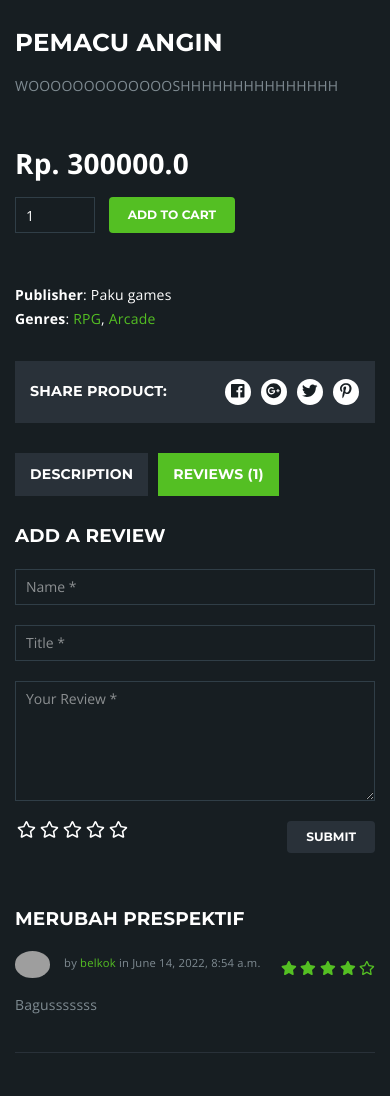
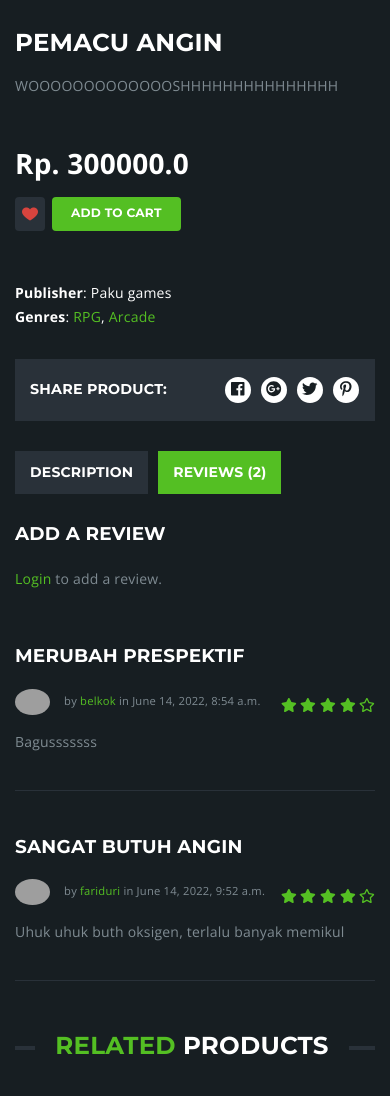
Before and after one commit to josevernando/Sprout-Game-Store, a Django app: page /product/1 in a window 390 px wide, after a click that opens the changed part. Shown: the part 1094-2190 px from the top of the page. Run offline with Django 4.2, Linux system fonts and the light colour scheme; data comes from the database, SQL or seed files in the repository; some libraries are stand-ins or nearby versions; some web fonts are replaced; grey boxes are pictures that could not be loaded.

Commit message:
Modify Store Product

```diff
--- a/sproutg/base/forms.py
+++ b/sproutg/base/forms.py
@@ -1,5 +1,4 @@
-from dataclasses import field
-from .models import Profile
+from .models import Profile, Review
 from django.contrib.auth.models import User
 from django.contrib.auth.forms import UserCreationForm
 from django.forms import ModelForm
@@ -89,7 +88,6 @@ class ProfileForm(ModelForm):
         )
 
 
-
     class Meta:
         model = Profile
         fields = ['profile_pic', 'full_name', 'birth_date', 'description']
@@ -97,3 +95,29 @@ class ProfileForm(ModelForm):
     def getAllExceptPic(self):
         print(self.fields['profile_pic'])
         return [self['full_name'],self['birth_date'],self['description']]
+
+class ReviewForm(ModelForm):
+    def __init__(self, *args, **kwargs):
+        super().__init__(*args, **kwargs)
+
+        self.fields['title'].widget.attrs.update({
+                'type': 'text',
+                'name': 'full_name',
+                'maxlength': '200',
+                'class': 'required form-control',
+                'placeholder': 'Review Title'
+            }
+        )
+        self.fields['body'].widget.attrs.update({
+                'name': 'description',
+                'cols': '40',
+                'rows': '6',
+                'class': 'required form-control',
+                'placeholder': 'Leave a Review'
+            }
+        )
+
+
+    class Meta:
+        model = Review
+        fields = ['title', 'body']
--- a/sproutg/base/models.py
+++ b/sproutg/base/models.py
@@ -1,4 +1,3 @@
-from email.policy import default
 from django.db import models
 from django.contrib.auth.models import User
 
@@ -64,7 +63,7 @@ class Review(models.Model):
     updated = models.DateTimeField(auto_now=True)
     created = models.DateTimeField(auto_now_add=True)
 
-    customer = models.ForeignKey(Customer, on_delete=models.SET_NULL, null=True)
+    profile = models.ForeignKey(Profile, on_delete=models.SET_NULL, null=True)
     game = models.ForeignKey(Game, on_delete=models.SET_NULL, null=True)
 
     def __str__(self):
--- a/sproutg/base/templates/base/store-product.html
+++ b/sproutg/base/templates/base/store-product.html
@@ -56,13 +56,20 @@
 							</div>
 							<!-- START: Add to Cart -->
 							<div class="nk-gap-2"></div>
-							<form action="{% url 'addToList' 'cart' game.id %}" class="nk-product-addtocart">
+							<div class="nk-product-addtocart">
 								<div class="nk-product-price">Rp. {{game.price}}</div>
 								<div class="nk-gap-1"></div>
 								<div class="input-group">
-									<input type="number" class="form-control" value="1" min="1" max="21">
-									<button class="nk-btn nk-btn-rounded nk-btn-color-main-1">Add to Cart</button>
+									<a href="{% url 'addToList' 'wishlist' game.id %}" class="nk-btn nk-btn-rounded nk-btn-color-dark-3 px-2">
+										<img src="{% static 'assets/images/heart-icon.png'%}" class="pict-icon m-0" alt="">
+									</a>
+									<span class="mx-1"></span>
+									<a href="{% url 'addToList' 'cart' game.id %}" class="nk-btn nk-btn nk-btn-rounded nk-btn-color-main-1">Add to Cart</a>
 								</div>
+							</div>
+
+							<form action="{% url 'addToList' 'cart' game.id %}" class="nk-product-addtocart">
+
 							</form>
 							<div class="nk-gap-3"></div>
 							<!-- END: Add to Cart -->
@@ -144,17 +151,13 @@
 								<!-- START: Reply -->
 								<h3 class="h4">Add a Review</h3>
 								<div class="nk-reply">
-									<form action="#" class="nk-form">
-										<div class="row vertical-gap sm-gap">
-											<div class="col-sm-6">
-												<input type="text" class="form-control required" name="name" placeholder="Name *">
-											</div>
-											<div class="col-sm-6">
-												<input type="text" class="form-control required" name="title" placeholder="Title *">
-											</div>
-										</div>
+									{% if request.user.is_authenticated %}
+									<form method="POST" class="nk-form">
+										{% csrf_token %}
+										{% for field in form %}
+										{{field}}
 										<div class="nk-gap-1"></div>
-										<textarea class="form-control required" name="message" rows="5" placeholder="Your Review *" aria-required="true"></textarea>
+										{% endfor %}
 										<div class="nk-gap-1"></div>
 										<div class="nk-rating">
 											<input type="radio" id="review-rate-5" name="review-rate" value="5">
@@ -185,6 +188,9 @@
 										</div>
 										<button class="nk-btn nk-btn-rounded nk-btn-color-dark-3 float-right">Submit</button>
 									</form>
+									{% else %}
+									<a href="{% url 'login' %}"> Login</a> to add a review.
+									{% endif %}
 								</div>
 								<!-- END: Reply -->
 								<div class="clearfix"></div>
@@ -195,8 +201,8 @@
 									<div class="nk-comment">
 										<h4>{{review.title}}</h4>
 										<div class="nk-comment-meta">
-											<img src="{% url review.customer.profilw %}" alt="Witch Murder" class="rounded-circle" width="35">
-											by <a href="{% url 'profile' review.customer.user.id%}">{{review.customer.user.username}}</a> in {{review.created}}
+											<img src="{{ review.profile.profile_pic.url }}" alt="Witch Murder" class="rounded-circle" width="35">
+											by <a href="{% url 'profile' review.profile.user.id%}">{{review.profile.user.username}}</a> in {{review.created}}
 											<div class="nk-review-rating" data-rating="4.5"> <i class="fa fa-star"></i> <i class="fa fa-star"></i> <i class="fa fa-star"></i> <i class="fa fa-star"></i> <i class="far fa-star"></i></div>
 										</div>
 										<div class="nk-comment-text">
--- a/sproutg/base/views.py
+++ b/sproutg/base/views.py
@@ -7,7 +7,7 @@ from django.db.models import Q
 
 from django.shortcuts import render, redirect
 from .models import Genre, Review, Game, Customer, Profile
-from .forms import SignUpForm, ProfileForm
+from .forms import SignUpForm, ProfileForm, ReviewForm
 
 # Create your views here.
 
@@ -73,9 +73,18 @@ def storeProduct(request, pk):
     game = Game.objects.get(id=pk)
     reviews = Review.objects.filter(game=game)
     highlights = Game.objects.all()[:3]
+    form = ReviewForm()
+    curProfile = Profile.objects.get(user=request.user) if request.user.is_authenticated else None
 
-    curProfile = Profile.objects.get(user=request.user) if request.user.is_authenticated else None
-    context = {'curProfile': curProfile, 'game': game, 'crumbs': crumbs, 'page': page, 'genres': genres, 'highlights': highlights, 'reviews': reviews}
+    if request.method == 'POST':
+        form = ReviewForm(request.POST)
+        if form.is_valid():
+            review = form.save(commit=False)
+            review.profile = curProfile
+            review.game = game
+            review.save()
+
+    context = {'curProfile': curProfile, 'game': game, 'crumbs': crumbs, 'page': page, 'genres': genres, 'highlights': highlights, 'reviews': reviews, 'form': form}
     return render(request=request, template_name='base/store-product.html', context=context,)
 
 def storeCart(request):
```
Also changed, not shown: sproutg/base/migrations/0006_remove_review_customer_review_profile.py (added), sproutg/db.sqlite3.
